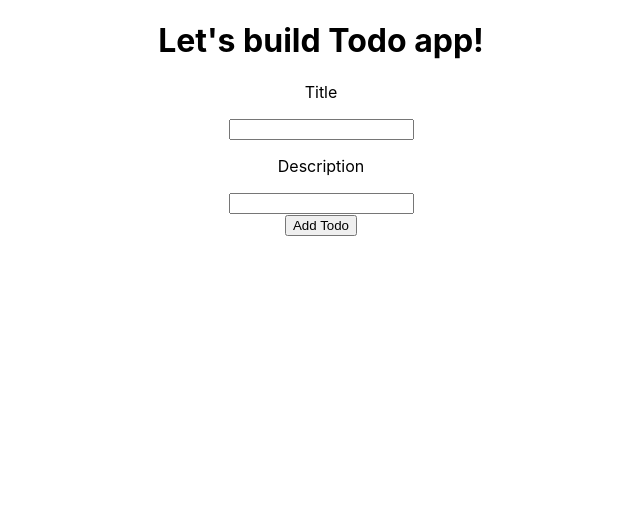
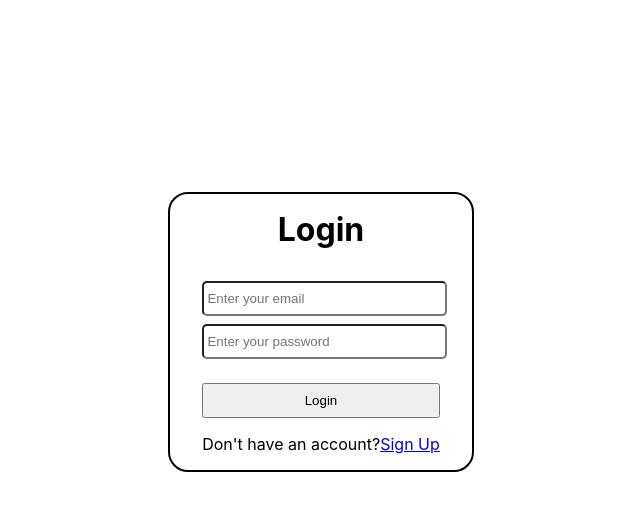
Before and after one commit to Swarga-codes/MarkusTodos, a React (Create React App) app: page /login in a window 1280 px wide. Shown: the top 510 px of the page, without its empty margins (319-959 px from the left). Built offline with nearby package versions, Linux system fonts and the light colour scheme.

Commit message:
added login form

```diff
--- a/src/App.css
+++ b/src/App.css
@@ -1,38 +1,4 @@
-.App {
-  text-align: center;
+*{
+  margin: 0;
+  padding: 0;
 }
-
-.App-logo {
-  height: 40vmin;
-  pointer-events: none;
-}
-
-@media (prefers-reduced-motion: no-preference) {
-  .App-logo {
-    animation: App-logo-spin infinite 20s linear;
-  }
-}
-
-.App-header {
-  background-color: #282c34;
-  min-height: 100vh;
-  display: flex;
-  flex-direction: column;
-  align-items: center;
-  justify-content: center;
-  font-size: calc(10px + 2vmin);
-  color: white;
-}
-
-.App-link {
-  color: #61dafb;
-}
-
-@keyframes App-logo-spin {
-  from {
-    transform: rotate(0deg);
-  }
-  to {
-    transform: rotate(360deg);
-  }
-}
--- a/src/App.js
+++ b/src/App.js
@@ -1,50 +1,22 @@
-import { useState } from 'react';
+import React from 'react';
 import './App.css';
-import TodoList from './TodoList';
-
+import Home from './Components/Home/Home';
+import { Routes,Route } from 'react-router-dom';
+import Login from './Components/Login/Login';
 
 function App() {
 
-const[todosList,setTodosList]=useState([]);
-const[title,setTitle]=useState("");
-const[desc,setDesc]=useState("");
-const addTodo=(t,d)=>{
-if(!t || !d){
-  return alert('title or description cannot be empty');
-}
-  setTodosList([...todosList,{title:t,desc:d}]);
-  setTitle('');
-  setDesc('');
-}
-const deleteTodo=(idx)=>{
-  todosList.splice(idx,1);
-  setTodosList([...todosList])
-}
   return (
+
+
     <div className="App">
-    <h1>Let's build Todo app!</h1>
-    <div className='todos_input'>
-    <div className='Title'>
-    <p>Title</p>
-    <input type="text" name='title' value={title} onChange={(e)=>{setTitle(e.target.value)}
-  }/>
+    <Routes>
+    <Route exact path='/' element={<Home/>}/>
+    <Route exact path='/login' element={<Login/>}/>
+    </Routes>
     </div>
-    <div className='Description'>
-    <p>Description</p>
-    <input type="text" name='description' value={desc} onChange={(e)=>{setDesc(e.target.value);
-  }}/>
-    </div>
-    <button onClick={()=>addTodo(title,desc)}>Add Todo</button>
-    </div>
-      <div className="todo_lists">
- {todosList.map((todo,idx)=>
-  (
 
-  <TodoList todo={todo} key={idx} deleteTodo={deleteTodo} index={idx}/>
 
-  ))}
-      </div>
-    </div>
   );
 }
 
--- /dev/null
+++ b/src/Components/Home/Home.css
@@ -0,0 +1,6 @@
+.Home{
+   display: grid;
+
+   justify-content: center;
+   align-items: center;
+}
--- /dev/null
+++ b/src/Components/Home/Home.js
@@ -0,0 +1,49 @@
+import React,{useState} from 'react'
+import TodoList from '../TodoList/TodoList';
+import './Home.css'
+function Home() {
+
+const[todosList,setTodosList]=useState([]);
+const[title,setTitle]=useState("");
+const[desc,setDesc]=useState("");
+const addTodo=(t,d)=>{
+if(!t || !d){
+  return alert('title or description cannot be empty');
+}
+  setTodosList([...todosList,{title:t,desc:d}]);
+  setTitle('');
+  setDesc('');
+}
+const deleteTodo=(idx)=>{
+  todosList.splice(idx,1);
+  setTodosList([...todosList])
+}
+  return (
+    <div className='Home'>
+    <h1>Let's build Todo app!</h1>
+    <div className='todos_input'>
+    <div className='Title'>
+    <p>Title</p>
+    <input type="text" name='title' value={title} onChange={(e)=>{setTitle(e.target.value)}
+  }/>
+    </div>
+    <div className='Description'>
+    <p>Description</p>
+    <input type="text" name='description' value={desc} onChange={(e)=>{setDesc(e.target.value);
+  }}/>
+    </div>
+    <button onClick={()=>addTodo(title,desc)}>Add Todo</button>
+    </div>
+      <div className="todo_lists">
+ {todosList.map((todo,idx)=>
+  (
+
+  <TodoList todo={todo} key={idx} deleteTodo={deleteTodo} index={idx}/>
+
+  ))}
+      </div>
+    </div>
+  )
+}
+
+export default Home
--- /dev/null
+++ b/src/Components/Login/Login.css
@@ -0,0 +1,33 @@
+.Login{
+    display: flex;
+    align-items: center;
+    justify-content: center;
+    text-align: center;
+    width: fit-content;
+    border: 2px solid black;
+    border-radius: 20px;
+    margin: auto;
+    margin-top: 15%;
+    padding: 1rem 2rem;
+}
+.Login .login_email{
+    margin-top: 2rem;
+}
+.Login input{
+    padding: 0.5rem 0;
+    width: 100%;
+    border-radius: 5px;
+    padding-left: 0.2rem;
+}
+.Login input:nth-child(1){
+    margin-bottom: 0.5rem;
+}
+.Login button{
+    margin-top: 1rem;
+    padding: 0.5rem 4rem;
+    width: 100%;
+
+}
+.no_account{
+    margin-top: 1rem;
+}
--- /dev/null
+++ b/src/Components/Login/Login.js
@@ -0,0 +1,23 @@
+import React from 'react'
+import './Login.css'
+import { Link } from 'react-router-dom'
+function Login() {
+  return (
+    <div className='Login'>
+    <form action="">
+    <h1>Login</h1>
+    <div className="login_email">
+
+    <input type="email" required placeholder='Enter your email'/>
+    </div>
+    <div className="login_password">
+    <input type="password" required placeholder='Enter your password'/>
+    </div>
+  <button type='submit'>Login</button>
+  <p className='no_account'>Don't have an account?<Link>Sign Up</Link></p>
+  </form>
+  </div>
+  )
+}
+
+export default Login
--- a/src/index.js
+++ b/src/index.js
@@ -2,13 +2,15 @@ import React from 'react';
 import ReactDOM from 'react-dom/client';
 import './index.css';
 import App from './App';
-
+import { BrowserRouter } from 'react-router-dom';
 
 const root = ReactDOM.createRoot(document.getElementById('root'));
 root.render(
+  <BrowserRouter>
   <React.StrictMode>
     <App />
   </React.StrictMode>
+  </BrowserRouter>
 );
 
 // If you want to start measuring performance in your app, pass a function
```
Also changed, not shown: src/Components/TodoList/TodoList.css (added), src/Components/TodoList/TodoList.jsx (renamed from src/TodoList.jsx).
